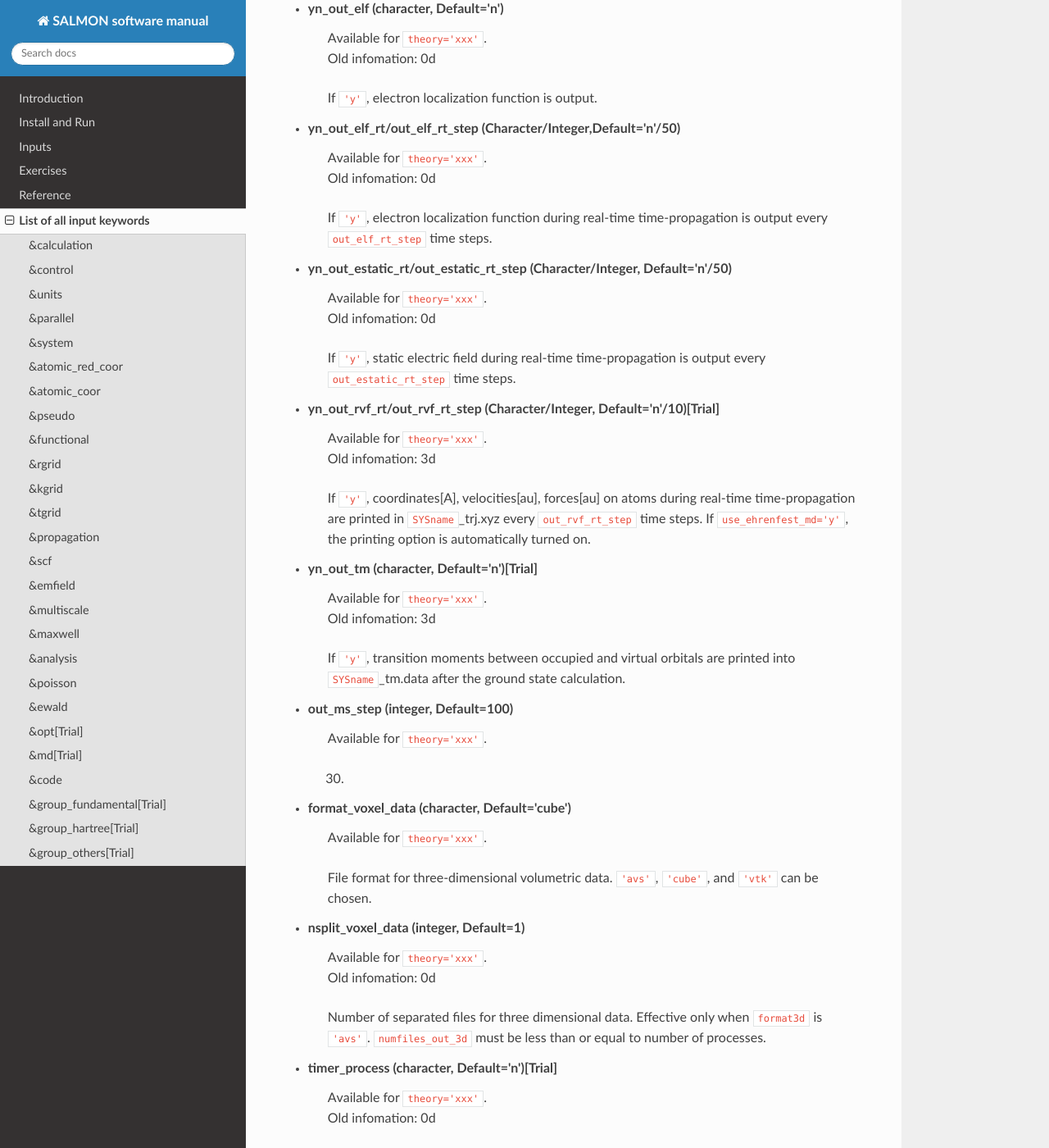
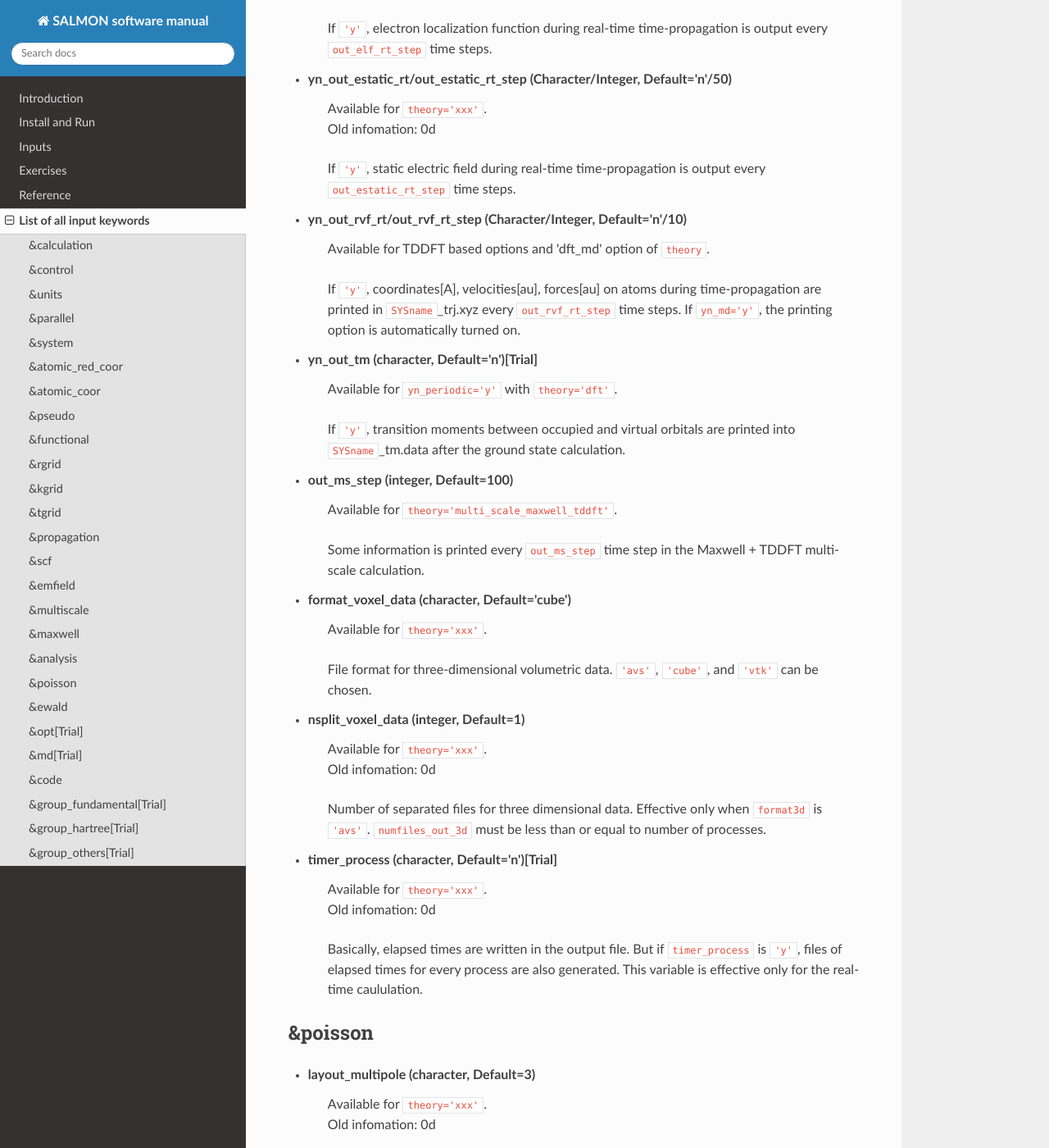
Before and after one commit to SALMON-TDDFT/SALMON-DOCS, a Sphinx documentation site: the page built from source/input_keyword_list.rst, in a window 1280 px wide and 1400 px high, scrolled down 27064 px. Shown: the whole window at 82% size. Built offline with Sphinx 7.4.7 and the Read the Docs theme 2.0.0, drawn with Linux system fonts in a browser that asks for light colours; formulas are drawn with MathJax 3; some of the changed text lies outside the part shown.

Commit message:
Update input_keyword_list.rst

```diff
--- a/source/input_keyword_list.rst
+++ b/source/input_keyword_list.rst
@@ -820,15 +820,6 @@
    | Old infomation: 3d xxxx
    Interval time step of projection analysis
 
-..
-(here, commented out: not implemented in salmon2)
-- **projection_decomp** (character, Default='n')[Trial]
-   | Available for ``projection_option='gs'`` in TDDFT based options of ``theory``.
-   | Atom decomposition option in the projection option (currently not available)
-   | Options
-   |   ``'atom'`` / the number of excited electron is decomposed into each atom  (printed in ``SYSname``\_nex_atom.data).
-..
-
 - **nenergy** (integer, Default=1000)
    | Available for ``theory='xxx', 'maxwell'``.
    Number of energy grid points for frequency-domain analysis.
@@ -927,23 +918,19 @@
    during real-time time-propagation is output
    every ``out_estatic_rt_step`` time steps.
 
-- **yn_out_rvf_rt/out_rvf_rt_step** (Character/Integer, Default='n'/10)[Trial]
-   | Available for ``theory='xxx'``.
-   | Old infomation: 3d
+- **yn_out_rvf_rt/out_rvf_rt_step** (Character/Integer, Default='n'/10)
+   | Available for TDDFT based options and 'dft_md' option of ``theory``.
    If ``'y'``, coordinates[A], velocities[au], forces[au] on atoms
-   during real-time time-propagation are printed in ``SYSname``\_trj.xyz
-   every ``out_rvf_rt_step`` time steps.
-   If ``use_ehrenfest_md='y'``,
-   the printing option is automatically turned on.
+   during time-propagation are printed in ``SYSname``\_trj.xyz every ``out_rvf_rt_step`` time steps.
+   If ``yn_md='y'``, the printing option is automatically turned on.
 
 - **yn_out_tm** (character, Default='n')[Trial]
-   | Available for ``theory='xxx'``.
-   | Old infomation: 3d
+   | Available for ``yn_periodic='y'`` with ``theory='dft'``.
    If ``'y'``, transition moments between occupied and virtual orbitals are printed into ``SYSname``\_tm.data after the ground state calculation.
 
 - **out_ms_step** (integer, Default=100)
-   | Available for ``theory='xxx'``.
-   xxx.
+   | Available for ``theory='multi_scale_maxwell_tddft'``.
+   Some information is printed every ``out_ms_step`` time step in the Maxwell + TDDFT multi-scale calculation.
 
 - **format_voxel_data** (character, Default='cube')
    | Available for ``theory='xxx'``.
```
Also changed, not shown: other parts of source/input_keyword_list.rst (+1 -1 lines).
